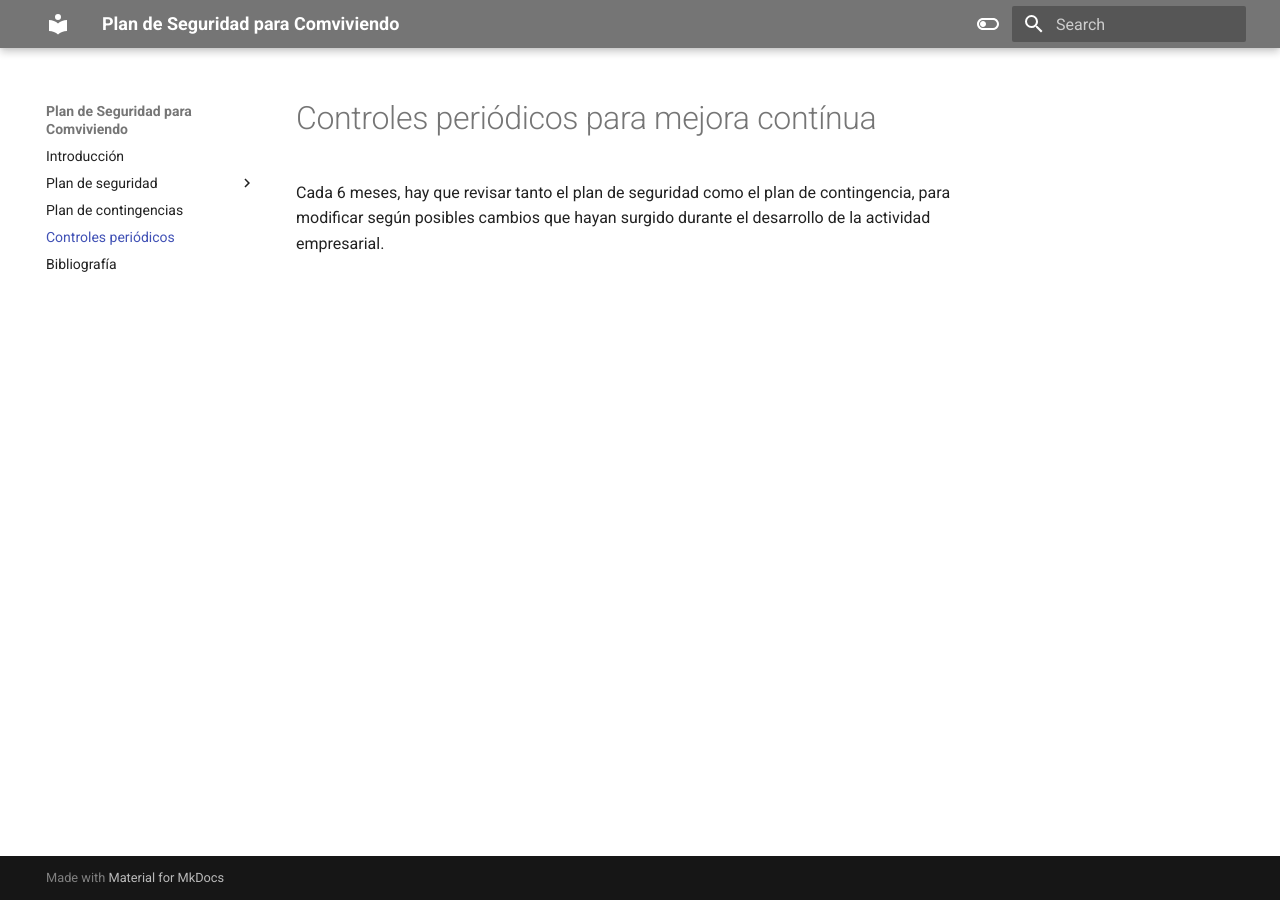
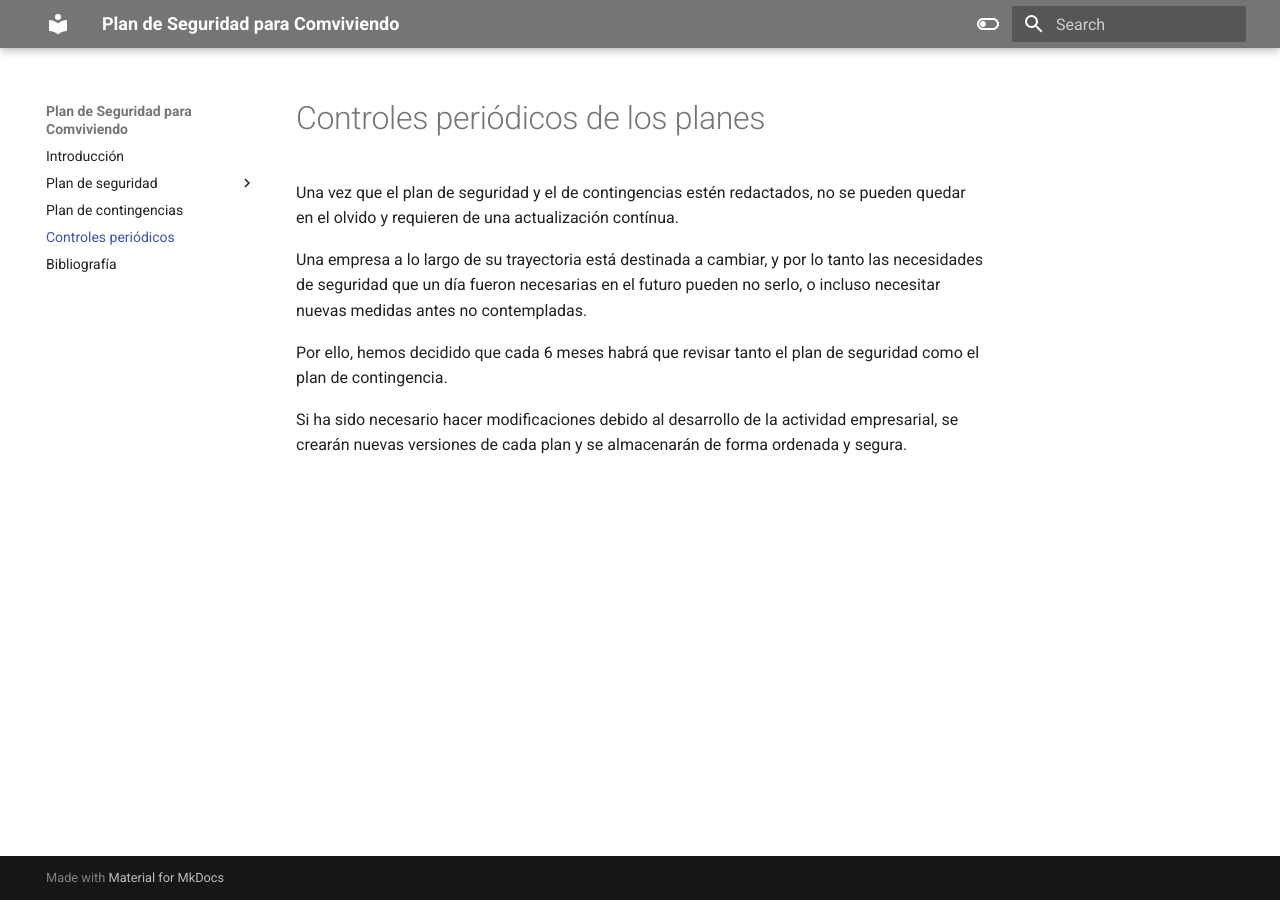
Before and after one commit to adriasir123/grupalesbdc, an MkDocs documentation site: the page built from docs/controles-periodicos.md, in a window 1280 px wide. Built offline with MkDocs 1.6.1 and Material for MkDocs 9.7.7, drawn with Linux system fonts in a browser that asks for light colours.

Commit message:
controles-periodicos TERMINADO

```diff
--- a/docs/controles-periodicos.md
+++ b/docs/controles-periodicos.md
@@ -1,3 +1,9 @@
-# Controles periódicos para mejora contínua
+# Controles periódicos de los planes
 
-Cada 6 meses, hay que revisar tanto el plan de seguridad como el plan de contingencia, para modificar según posibles cambios que hayan surgido durante el desarrollo de la actividad empresarial.
+Una vez que el plan de seguridad y el de contingencias estén redactados, no se pueden quedar en el olvido y requieren de una actualización contínua.
+
+Una empresa a lo largo de su trayectoria está destinada a cambiar, y por lo tanto las necesidades de seguridad que un día fueron necesarias en el futuro pueden no serlo, o incluso necesitar nuevas medidas antes no contempladas.
+
+Por ello, hemos decidido que cada 6 meses habrá que revisar tanto el plan de seguridad como el plan de contingencia.
+
+Si ha sido necesario hacer modificaciones debido al desarrollo de la actividad empresarial, se crearán nuevas versiones de cada plan y se almacenarán de forma ordenada y segura.
```
